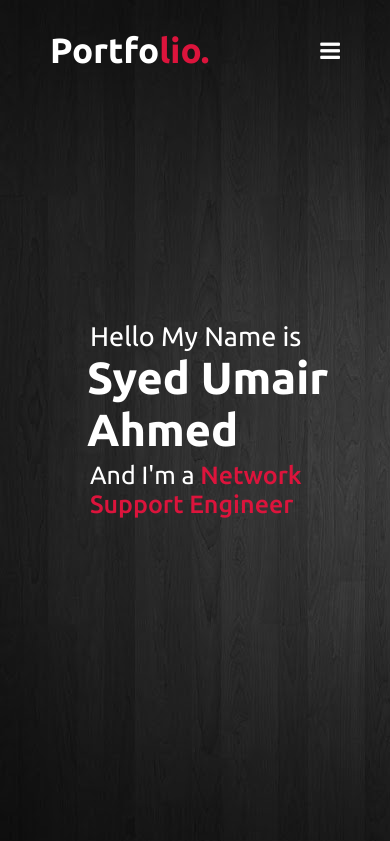
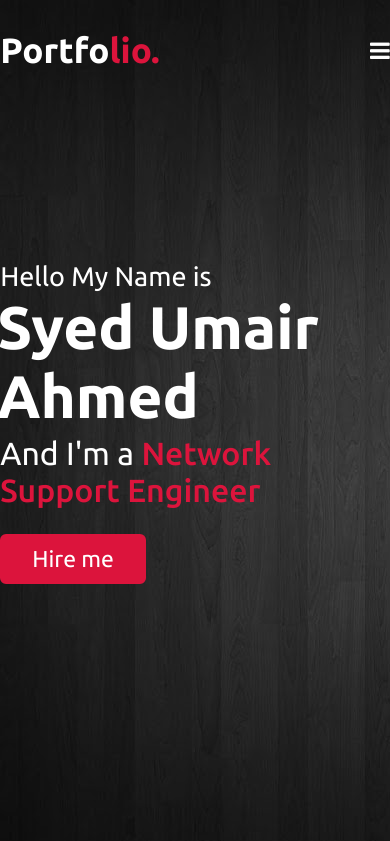
Before and after one commit to Sumairahmedzaheer/umair-portfolio, a plain HTML site: page public/index.html in a window 390 px wide. Shown: the top 841 px of the page. Drawn offline with nearby package versions, Linux system fonts and the light colour scheme.

Commit message:
portfolio

```diff
--- a/public/index.html
+++ b/public/index.html
@@ -36,6 +36,7 @@
           <div class="text-1">Hello My Name is</div>
           <div class="text-2">Syed Umair Ahmed</div>
           <div class="text-3">And I'm a <span>Network Support Engineer</span></div>
+          <a href="#">Hire me</a>
         </div>
     </div>
     </section>
--- a/public/style.css
+++ b/public/style.css
@@ -95,7 +95,35 @@ text-decoration: none;
     color:crimson;
     font-weight: 500;
 }
+.home .home-content a{
+    display: inline-block;
+    background: crimson;
+    color: #fff;
+    font-size: 26px;
+    padding: 12px 36px;
+    margin-top: 20px;
+    border-radius: 6px;
+    border: 2px solid crimson;
+    transition: all 0.3s ease;
+}
+.home .home-content a:hover{
+    color: crimson;
+    background: none;
+}
+
 /* responsive media query start */
+@media (max-width: 1104px){
+    .home .max-width{
+        margin-left: 0px;
+    }
+}
+
+@media (max-width: 991px){
+    .max-width{
+        padding: 0 50px;
+    }
+}
+
 @media (max-width: 947px){
     .max-width{
         padding: 0 50px;
@@ -129,4 +157,27 @@ text-decoration: none;
         margin: 20px 0;
         font-size: 25px;
     }
+    .home .home-content .text-2{
+        font-size: 70px;
+
+    }
+    .home .home-content .text-3{
+        font-size: 35px;
+    }
+    .home .home-content a {
+        font-size: 23px;
+        padding: 10px 30px;
+    }
 }
+
+@media (max-width: 500px){
+    .max-width{
+        padding: 0.23px;
+    }
+     .home .home-content .text-2{
+        font-size: 60px;
+    }
+    .home .home-content .text-3{
+        font-size: 32px;
+    }
+}
```
